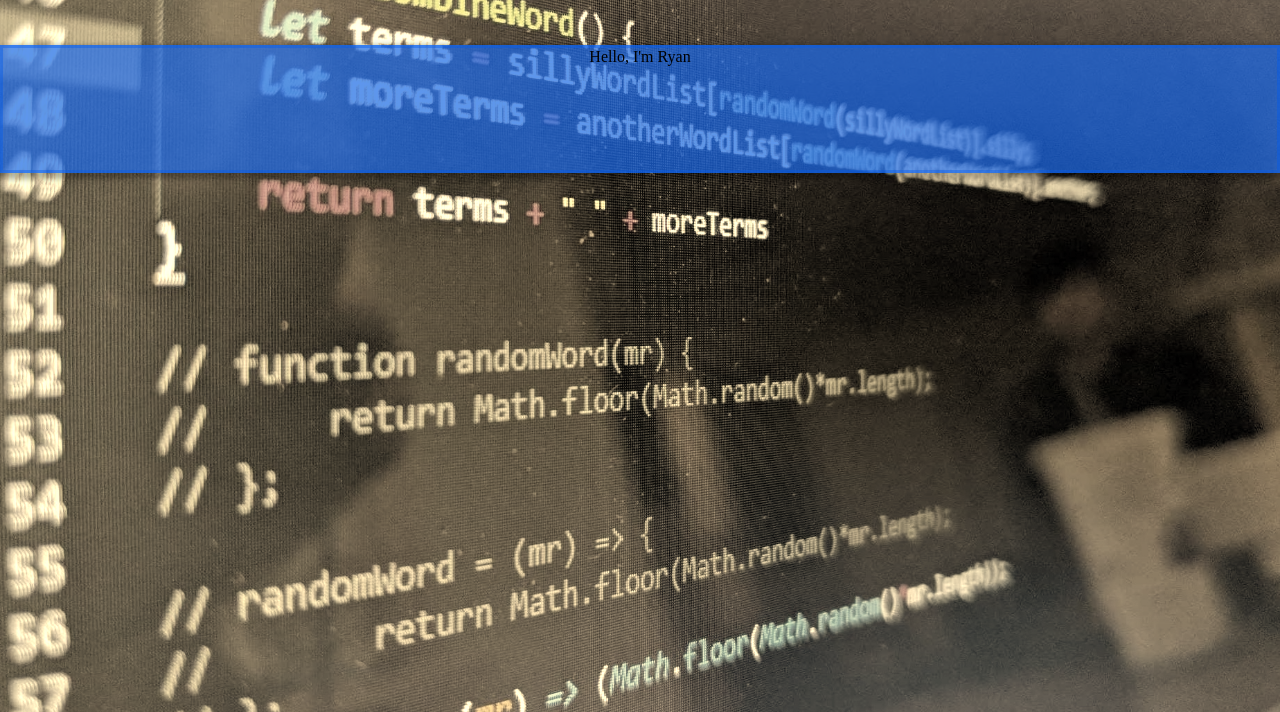
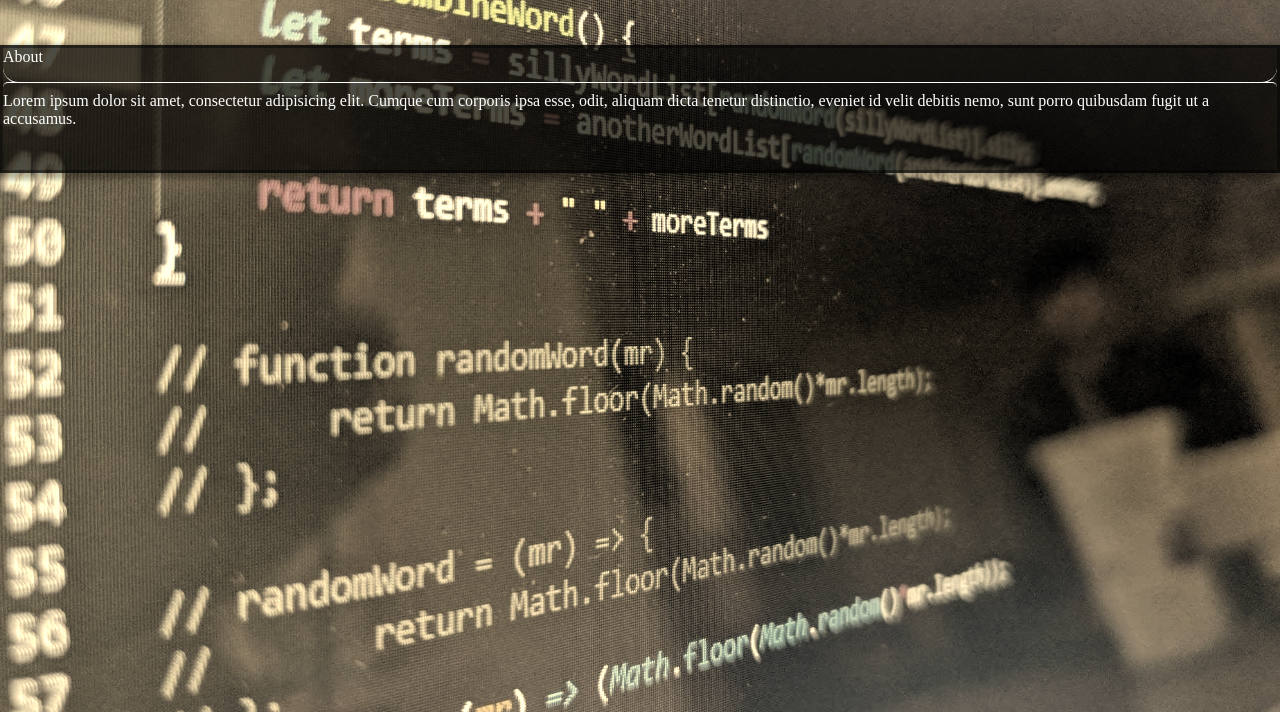
Before and after one commit to RJDulac/portfolio-2, a website: page index.html in a window 1280 px wide. Shown: the part 88-800 px from the top of the page. Drawn offline with Linux system fonts and the light colour scheme.

Commit message:
looking better

```diff
--- a/_variables.scss
+++ b/_variables.scss
@@ -1,2 +1,3 @@
-$colors: (main: rgba(26, 106, 237, 0.7), secondary: rgba(0, 91, 239, .4), hamburger: rgb(2, 89, 229));
+// $colors: (main: rgba(26, 106, 237, 0.7), secondary: rgba(0, 91, 239, .4), hamburger: rgb(2, 89, 229));
+$colors: (main: rgba(0, 0, 0, 0.7), secondary: rgba(0, 0, 0, .4), hamburger: rgb(2, 89, 229));
 $default-shadow: 3px 3px 5px 3px rgba(0,0,0,0.3);
--- a/index.html
+++ b/index.html
@@ -20,8 +20,12 @@
 			</button>
 		</div>
 	</header>
-	<main>
-		<section class="main-section-intro">Hello, I'm Ryan</section>
+	<main class="main-container">
+		<section class="main-section-intro">
+			<p class="main-section-p-large">About</p>
+			<hr class="main-section-hr">
+			<p class="main-section-p">Lorem ipsum dolor sit amet, consectetur adipisicing elit. Cumque cum corporis ipsa esse, odit, aliquam dicta tenetur distinctio, eveniet id velit debitis nemo, sunt porro quibusdam fugit ut a accusamus.</p>
+		</section>
 	</main>
 
 </body>
--- a/main.scss
+++ b/main.scss
@@ -42,15 +42,49 @@
 			}
 		}
 	}
-	&section-intro {
-		display: flex;
-		justify-content: center;
+	// &container {
+	// 	display: grid;
+	// 	grid-template-columns: 1fr;
+	// 	grid-template-rows: 1fr 1fr 1fr;
+	// }
+	&section {
+		&-p-large {
+			margin-bottom: 1rem;
+			color: white;
+		}
+		&-hr{
+			overflow: visible; /* For IE */
+    		height: 10px;
+		    border-style: solid;
+		    border-color: white;
+		    border-width: 1px 0 0 0;
+		    border-radius: 20px;
+		    &:before {
+		    	display: block;
+			    content: "";
+			    height: 30px;
+			    margin-top: -31px;
+			    border-style: solid;
+			    border-color: white;
+			    border-width: 0 0 1px 0;
+			    border-radius: 20px;
+		    }
+
+		}
+		&-p {
+			color: white;
+		}
+		&-intro {
+			// display: flex;
+			// justify-content: center;
 			background: map-get($colors, main);
 			margin-top: 4rem;
 			border: solid 3px map-get($colors, secondary);
 			height: 8rem;
 			box-shadow: $default-shadow;
 			animation: move-up 1s ease-out forwards;
+		}
+
 	}
 }
 .toggle- {
```
Also changed, not shown: CSS/main.css. Lines whose indentation alone changed are shown as unchanged.
